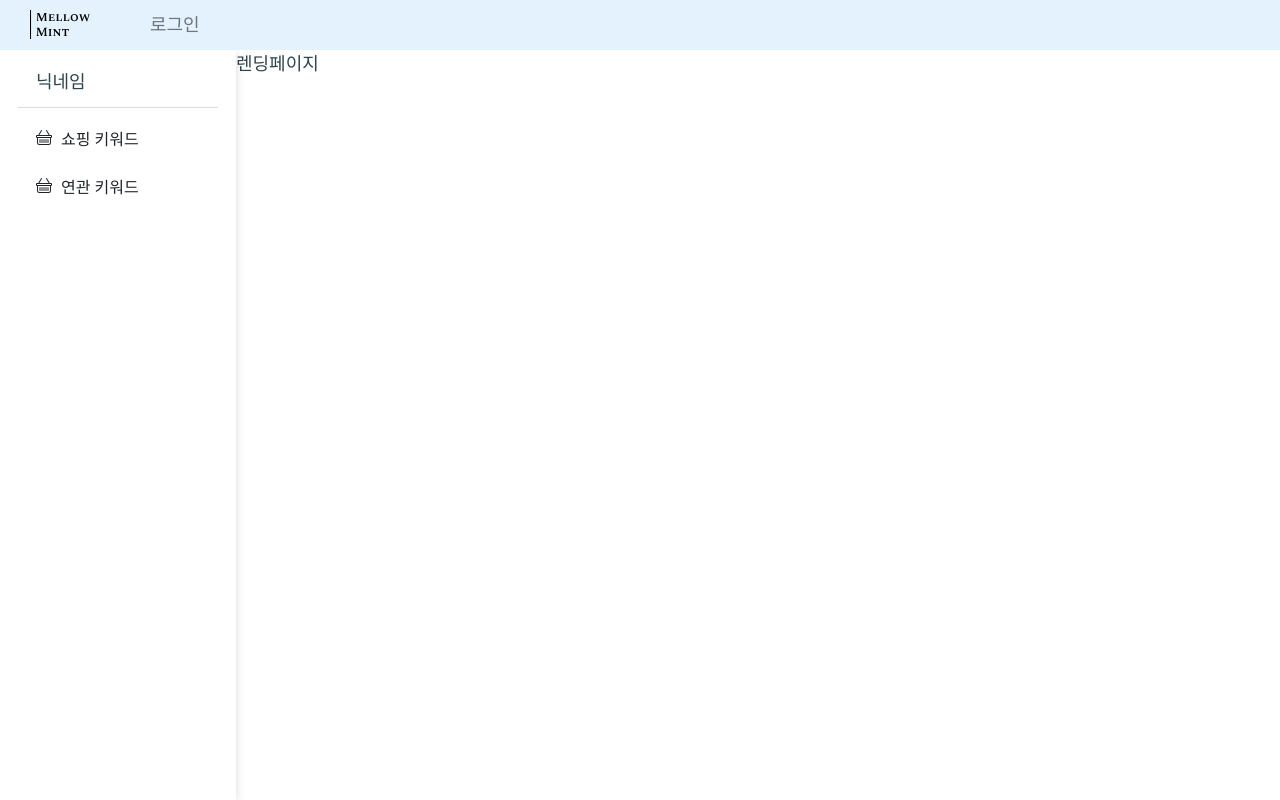
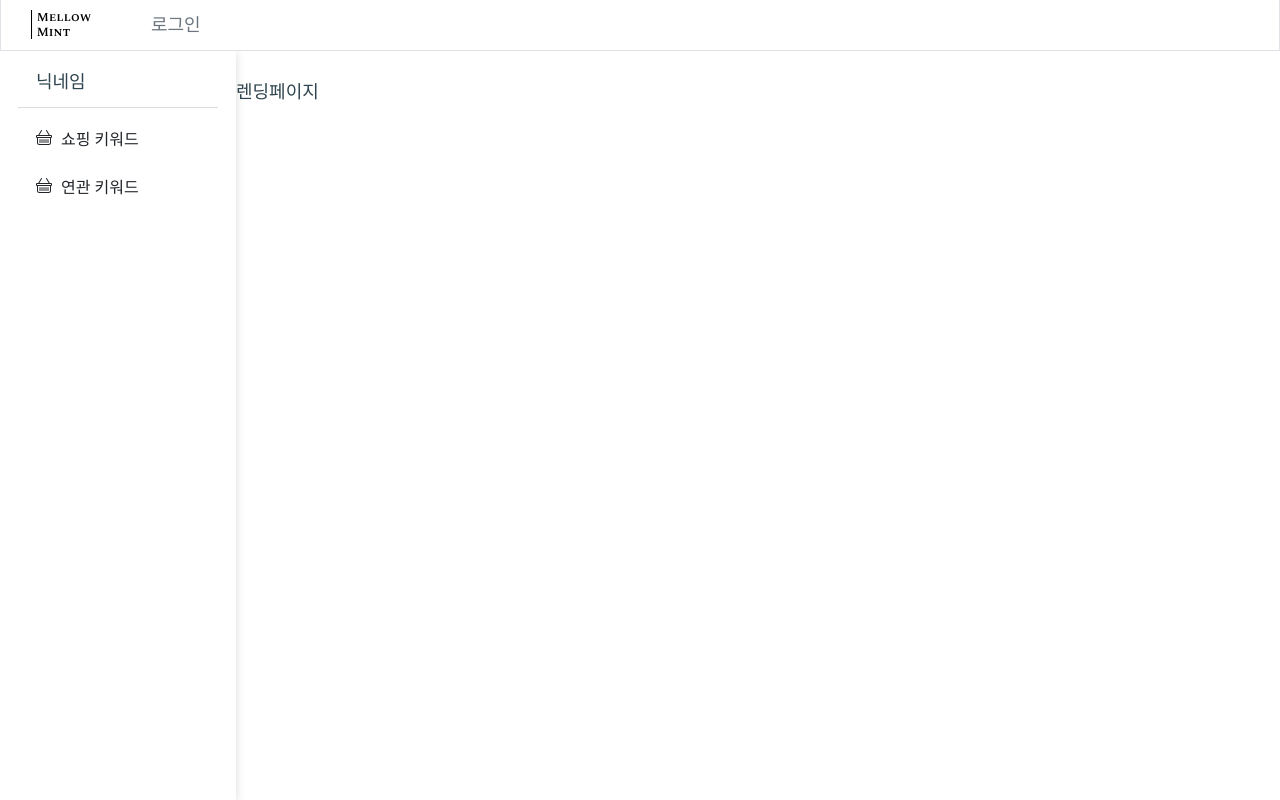
Before and after one commit to oyg0420/my-inventory-webapp, a React (Create React App) app: page / in a window 1280 px wide. Built offline with nearby package versions, Linux system fonts and the light colour scheme.

Commit message:
chore(): style 수정

```diff
--- a/src/components/modules/Layout.tsx
+++ b/src/components/modules/Layout.tsx
@@ -27,10 +27,11 @@ export const StyledLayoutHeader = styled.header`
 `;
 
 export const StyledLayoutMain = styled.main`
-  height: 100%;
+  height: calc(100% - 28px);
   flex: 1;
   overflow: hidden;
   display: flex;
+  padding-top: 28px;
 `;
 
 export const StyledLayoutSection = styled.section`
--- a/src/components/modules/NavigationBar.tsx
+++ b/src/components/modules/NavigationBar.tsx
@@ -21,7 +21,7 @@ const NavigationBarContainer = styled.nav`
   padding: 0 10px;
   height: 100%;
   width: 100%;
-  background-color: #e3f2fd;
+  border: solid 1px #dee2e6;
 `;
 
 const NavigationBarLinkGroup = styled.ul`
--- a/src/components/modules/SideBar.tsx
+++ b/src/components/modules/SideBar.tsx
@@ -41,7 +41,7 @@ const SideBarMenuLink = styled.div`
 
   &.active {
     color: #fff;
-    background-color: #0d6efd;
+    background-color: #20c997;
   }
 
   > span {
--- a/src/components/modules/Spinner.tsx
+++ b/src/components/modules/Spinner.tsx
@@ -27,7 +27,7 @@ const Loader = styled.div<{ delay: string }>`
   width: 2rem;
   height: 2rem;
   vertical-align: text-bottom;
-  background-color: #17a2b8;
+  background-color: #20c997;
   border-radius: 50%;
   opacity: 0;
   animation-delay: ${props => props.delay};
```
